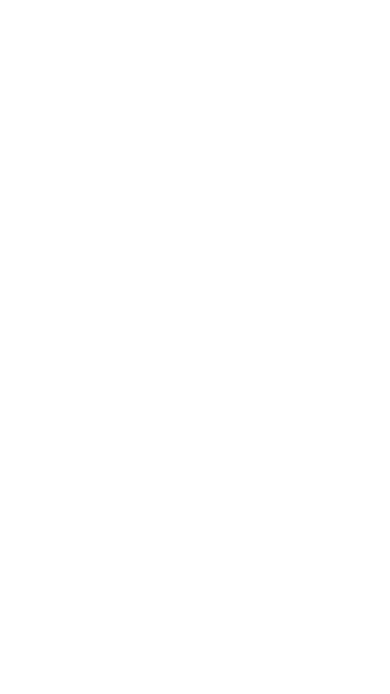
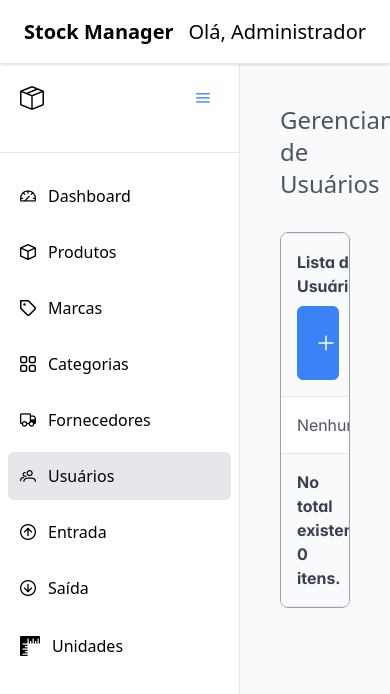
Before and after one commit to breno-dev98/frontend-stock-manager, a React (Vite) app: page /usuarios in a window 390 px wide. Before the commit this address had no page. Shown: the top 694 px of the page. Built offline with nearby package versions, Linux system fonts and the light colour scheme.

Commit message:
ajustando responsividade do layout das paginas e da tabela e adicionando a pagina de usuarios

```diff
--- a/src/App.jsx
+++ b/src/App.jsx
@@ -8,6 +8,7 @@
 import SaidaPage from "./pages/Saida";
 import FornecedoresPage from "./pages/Fornecedores";
 import UnidadesPage from "./pages/Unidades";
+import UsuariosPage from "./pages/Usuarios";
 
 
 const App = () => {
@@ -21,6 +22,7 @@
           <Route path="fornecedores" element={<FornecedoresPage />} />
           <Route path="entradas" element={<EntradaPage />} />
           <Route path="saidas" element={<SaidaPage />} />
+          <Route path="usuarios" element={<UsuariosPage />} />
           <Route path="unidades" element={<UnidadesPage />} />
         </Route>
       </Routes>
--- a/src/components/Layout/PagesLayout.jsx
+++ b/src/components/Layout/PagesLayout.jsx
@@ -1,7 +1,7 @@
 const PagesLayout = ({ children, title = "TÍTULO DA PÁGINA" }) => {
   return (
     <div className="flex flex-col min-h-screen p-4">
-      <h1 className="text-5xl text-gray-600 mb-4">{title}</h1>
+      <h1 className="md:text-5xl sm:text-3xl text-2xl text-gray-600 mb-4">{title}</h1>
       <div className="flex-1">{children}</div>
     </div>
   );
--- a/src/components/ui/BaseTable.jsx
+++ b/src/components/ui/BaseTable.jsx
@@ -6,7 +6,7 @@
 export default function BaseTable({ data = [], columns = [], headerTitle = "Table", emptyMessage = "Nenhum item encontrado", buttonLabel = "Button", onClick = () => alert("Insira sua função aqui") }) {
   const header = (
     <div className="flex flex-wrap items-center justify-between gap-2">
-      <h1 className="text-xl text-900 font-bold">{headerTitle}</h1>
+      <h1 className="md:text-xl sm:text-md text-md text-900 font-bold">{headerTitle}</h1>
       <Button icon="pi pi-plus" label={buttonLabel} onClick={onClick} />
     </div>
   );
--- /dev/null
+++ b/src/pages/Usuarios/index.jsx
@@ -0,0 +1,15 @@
+import { useState } from "react";
+import PagesLayout from "../../components/Layout/PagesLayout";
+import BaseTable from "../../components/ui/BaseTable";
+
+const UsuariosPage = () => {
+  const [usuarios, setUsuarios] = useState([]);
+
+  return (
+    <PagesLayout title="Gerenciamento de Usuários">
+      <BaseTable data={usuarios} buttonLabel="Novo Usuário" emptyMessage="Nenhum usuário encontrado" headerTitle="Lista de Usuários" />
+    </PagesLayout>
+  );
+};
+
+export default UsuariosPage;
```
